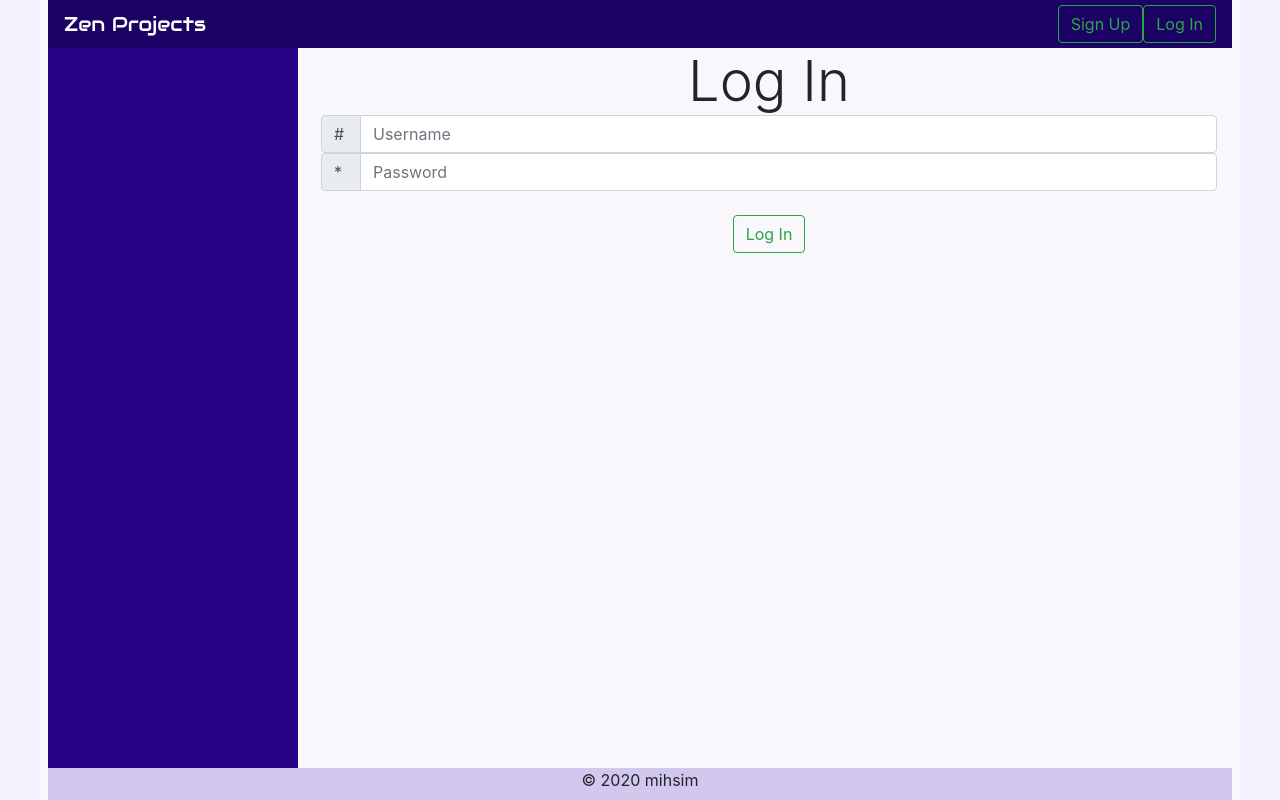
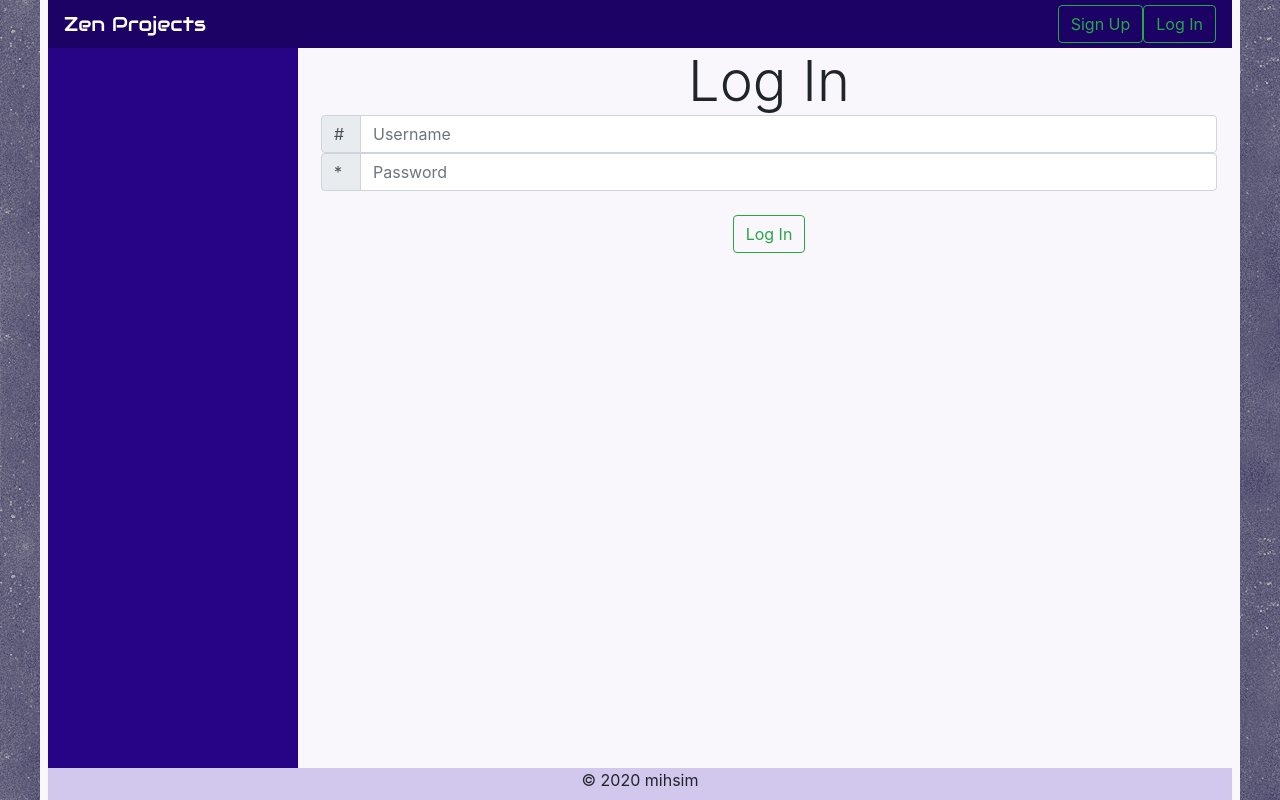
Before and after one commit to mihsim/django_project_management, a Django app: page / in a window 1280 px wide. Run offline with Django 3.2, Linux system fonts and the light colour scheme; some libraries are stand-ins or nearby versions.

Commit message:
Changed HTML background.

```diff
--- a/home/static/home/css/base.css
+++ b/home/static/home/css/base.css
@@ -1,6 +1,6 @@
 html {
     min-height: 100vh;
-    background-color: #F5F1FF;
+    background-image: url("../img/concrete-wall-2-1920x1080.png");
 }
 
 body{
```
Also changed, not shown: home/static/home/img/concrete-wall-2-1920x1080.png (added).
